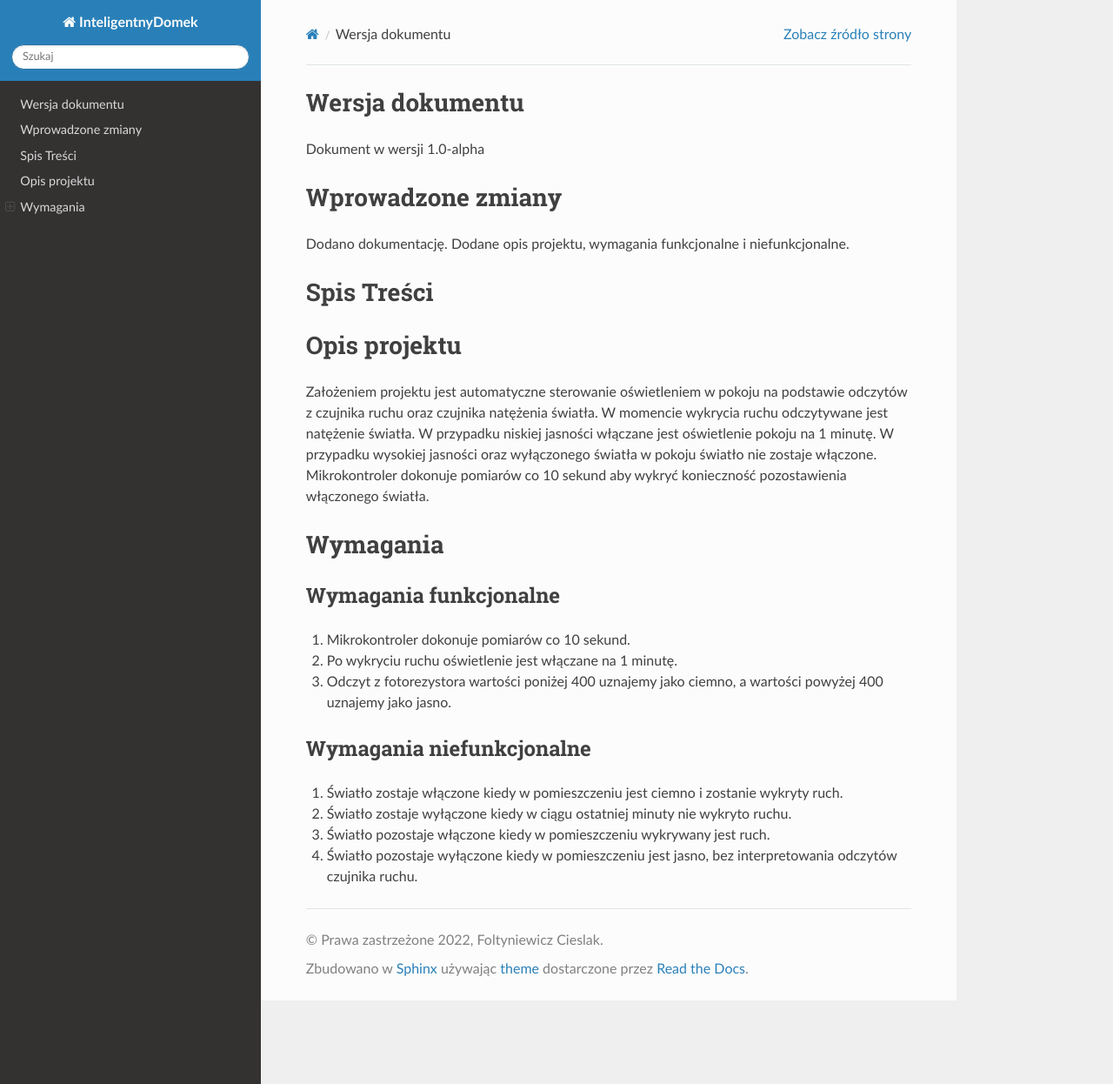
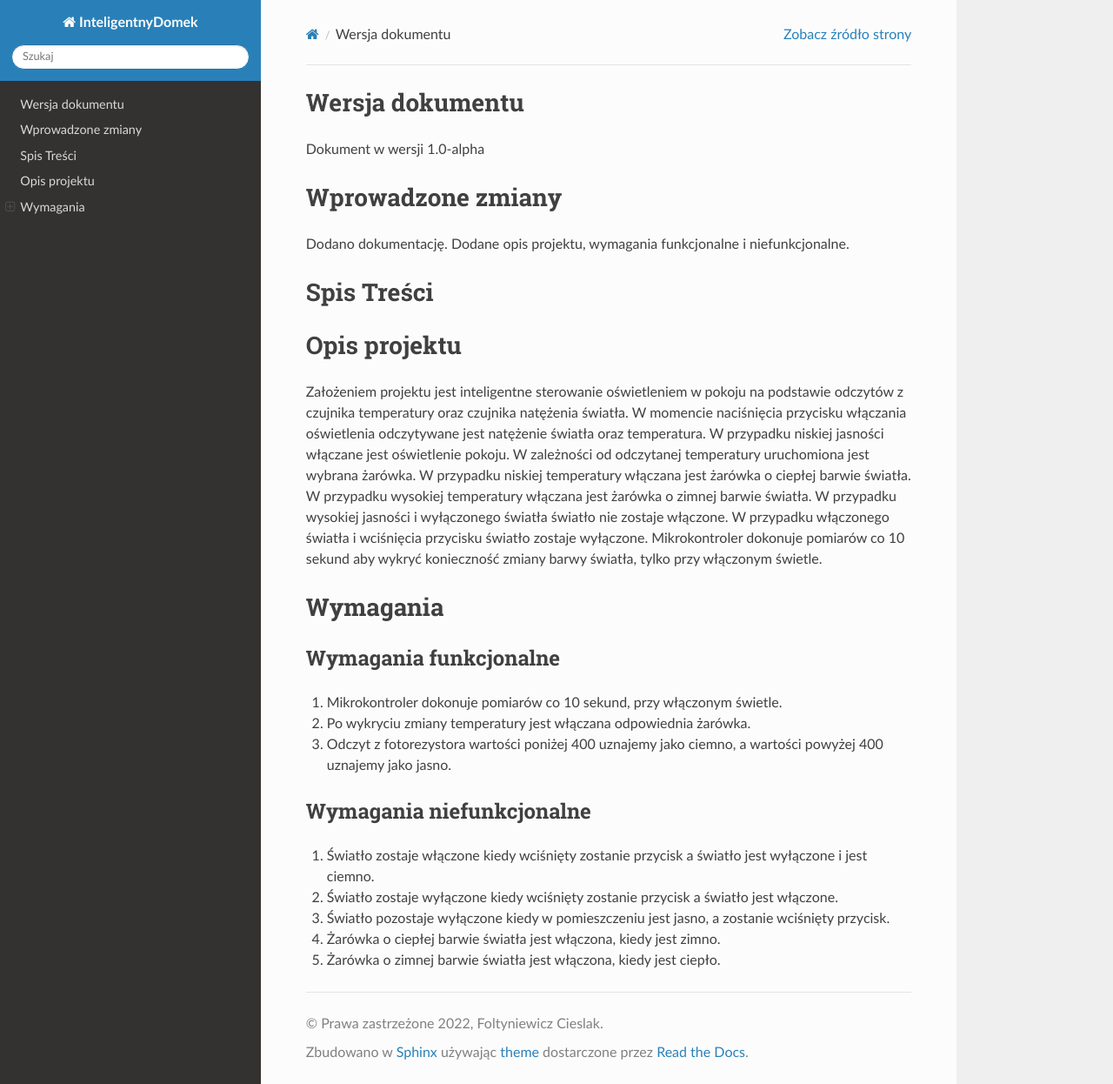
Before and after one commit to patryk9922/Inteligentny-Domek, a Sphinx documentation site: the page built from source/myfile.md, in a window 1280 px wide and 1246 px high. Shown: the whole window at 87% size. Built offline with Sphinx 7.4.7 and the Read the Docs theme 2.0.0, drawn with Linux system fonts in a browser that asks for light colours.

Commit message:
Zmieniono zalozenia projektu, zmieniono opis oraz wymagania

```diff
--- a/source/myfile.md
+++ b/source/myfile.md
@@ -13,7 +13,7 @@ Spis Treści
 
 Opis projektu
 ==============
-Założeniem projektu jest automatyczne sterowanie oświetleniem w pokoju na podstawie odczytów z czujnika ruchu oraz czujnika natężenia światła. W momencie wykrycia ruchu odczytywane jest natężenie światła. W przypadku niskiej jasności włączane jest oświetlenie pokoju na 1 minutę. W przypadku wysokiej jasności oraz wyłączonego światła w pokoju światło nie zostaje włączone. Mikrokontroler dokonuje pomiarów co 10 sekund aby wykryć konieczność pozostawienia włączonego światła.
+Założeniem projektu jest inteligentne sterowanie oświetleniem w pokoju na podstawie odczytów z czujnika temperatury oraz czujnika natężenia światła. W momencie naciśnięcia przycisku włączania oświetlenia odczytywane jest natężenie światła oraz temperatura. W przypadku niskiej jasności włączane jest oświetlenie pokoju. W zależności od odczytanej temperatury uruchomiona jest wybrana żarówka. W przypadku niskiej temperatury włączana jest żarówka o ciepłej barwie światła. W przypadku wysokiej temperatury włączana jest żarówka o zimnej barwie światła. W przypadku wysokiej jasności i wyłączonego światła światło nie zostaje włączone. W przypadku włączonego światła i wciśnięcia przycisku światło zostaje wyłączone. Mikrokontroler dokonuje pomiarów co 10 sekund aby wykryć konieczność zmiany barwy światła, tylko przy włączonym świetle.
 
 Wymagania
 =========
@@ -21,14 +21,15 @@ Wymagania
 Wymagania funkcjonalne
 ----------------------
 
-1. Mikrokontroler dokonuje pomiarów co 10 sekund.
-2. Po wykryciu ruchu oświetlenie jest włączane na 1 minutę.
+1. Mikrokontroler dokonuje pomiarów co 10 sekund, przy włączonym świetle.
+2. Po wykryciu zmiany temperatury jest włączana odpowiednia żarówka.
 3. Odczyt z fotorezystora wartości poniżej 400 uznajemy jako ciemno, a wartości powyżej 400 uznajemy jako jasno.
 
 Wymagania niefunkcjonalne
 --------------------------
 
-1. Światło zostaje włączone kiedy w pomieszczeniu jest ciemno i zostanie wykryty ruch.
-2. Światło zostaje wyłączone kiedy w ciągu ostatniej minuty nie wykryto ruchu.
-3. Światło pozostaje włączone kiedy w pomieszczeniu wykrywany jest ruch.
-4. Światło pozostaje wyłączone kiedy w pomieszczeniu jest jasno, bez interpretowania odczytów czujnika ruchu.
+1. Światło zostaje włączone kiedy wciśnięty zostanie przycisk a światło jest wyłączone i jest ciemno.
+2. Światło zostaje wyłączone kiedy wciśnięty zostanie przycisk a światło jest włączone.
+3. Światło pozostaje wyłączone kiedy w pomieszczeniu jest jasno, a zostanie wciśnięty przycisk.
+4. Żarówka o ciepłej barwie światła jest włączona, kiedy jest zimno.
+5. Żarówka o zimnej barwie światła jest włączona, kiedy jest ciepło.
```
